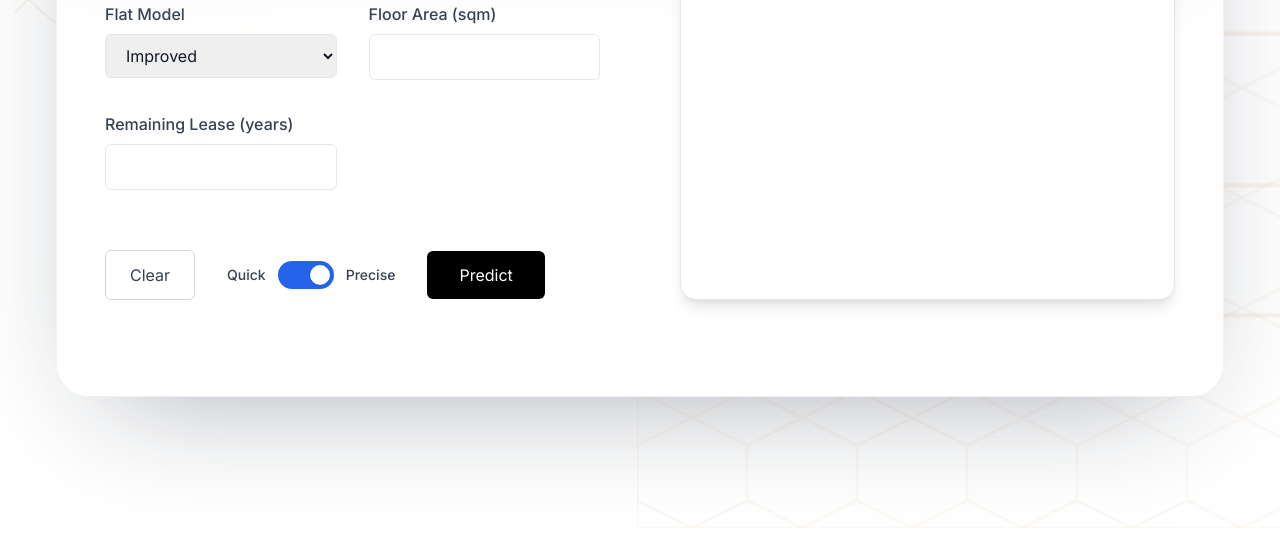
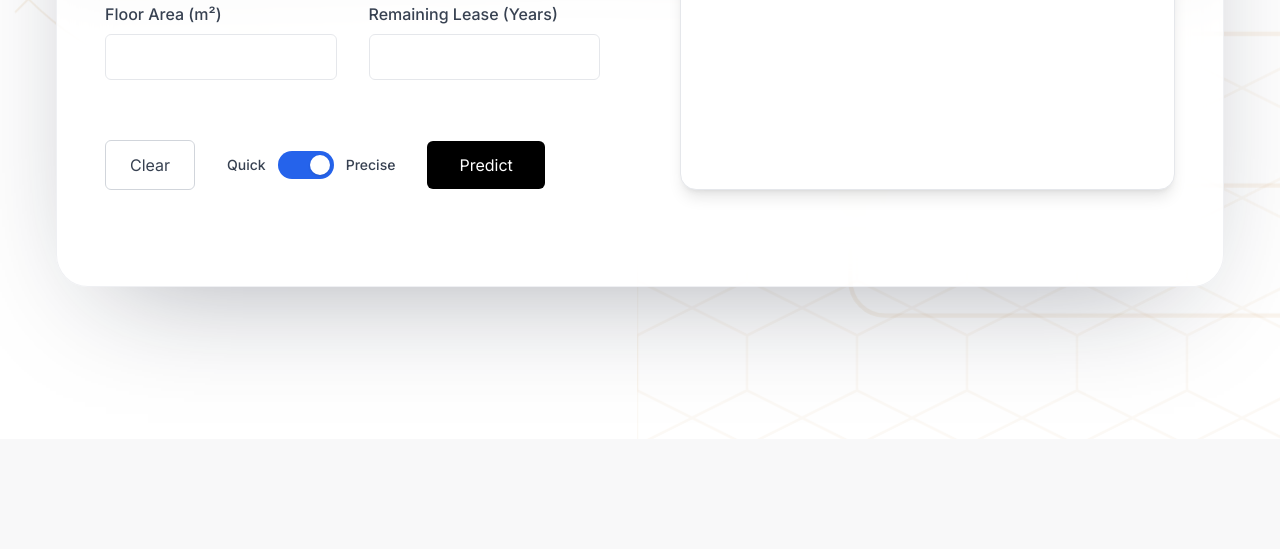
Before and after one commit to 4ndrrw/HDB-Price-Predictor, a Flask app: page /predict in a window 1280 px wide. Shown: the part 800-1349 px from the top of the page. After the commit the page ends 1192 px from the top, so only its background shows below. Run offline with Flask 3, Linux system fonts and the light colour scheme; parts of the project's set-up code (start-up, migrations or seed data) failed here and were passed over; some libraries are stand-ins or nearby versions.

Commit message:
Removed flat model field

```diff
--- a/app/database.py
+++ b/app/database.py
@@ -51,7 +51,6 @@ CREATE TABLE IF NOT EXISTS predictions (
     -- PRECISE MODE
     street_name TEXT,
     storey_range TEXT,
-    flat_model TEXT,
     address TEXT,
     latitude REAL,
     longitude REAL,
--- a/app/ml/preprocess_precise.py
+++ b/app/ml/preprocess_precise.py
@@ -16,7 +16,6 @@ def prepare_precise_input(form):
     - address
     - storey_range
     - flat_type
-    - flat_model
     - floor_area_sqm
     - remaining_lease
 
@@ -31,7 +30,6 @@ def prepare_precise_input(form):
     address = form["address"].strip().upper()
     storey_range = form["storey_range"]
     flat_type = form["flat_type"]
-    flat_model = form["flat_model"]
     floor_area = float(form["floor_area_sqm"])
     remaining_lease = float(form["remaining_lease"])
 
@@ -54,7 +52,6 @@ def prepare_precise_input(form):
         "street_name": street_name,
         "storey_range": storey_range,
         "flat_type": flat_type,
-        "flat_model": flat_model,
         "floor_area_sqm": floor_area,
         "remaining_lease": remaining_lease,
         "latitude": latitude,
--- a/app/routes/main_routes.py
+++ b/app/routes/main_routes.py
@@ -60,7 +60,6 @@ def predict():
             required_fields = [
                 "storey_range",
                 "flat_type",
-                "flat_model",
                 "floor_area_sqm",
                 "remaining_lease",
                 "address",
--- a/app/templates/predict.html
+++ b/app/templates/predict.html
@@ -311,27 +311,16 @@
               </div>
             </div>
 
-            <!-- FLAT MODEL (Precise only) -->
-            <div class="space-y-2 precise-only hidden">
-              <label class="text-base font-medium text-gray-700">Flat Model</label>
-              <select name="flat_model" class="w-full rounded-md border px-4 py-2.5" data-precise-required="true">
-                {% for m in ["Improved","New Generation","Model A","Model A2","DBSS","Maisonette",
-                            "Simplified","Standard","Terrace","Premium Apartment","Premium Apartment Loft"] %}
-                  <option>{{ m }}</option>
-                {% endfor %}
-              </select>
-            </div>
-
             <!-- FLOOR AREA -->
             <div class="space-y-2">
-              <label class="text-base font-medium text-gray-700">Floor Area (sqm)</label>
+              <label class="text-base font-medium text-gray-700">Floor Area (m²)</label>
               <input name="floor_area_sqm" type="number" min="20"
                     class="w-full rounded-md border px-4 py-2.5" required />
             </div>
 
             <!-- REMAINING LEASE -->
             <div class="space-y-2">
-              <label class="text-base font-medium text-gray-700">Remaining Lease (years)</label>
+              <label class="text-base font-medium text-gray-700">Remaining Lease (Years)</label>
               <input name="remaining_lease" type="number" min="1"
                     class="w-full rounded-md border px-4 py-2.5" required />
             </div>
@@ -450,10 +439,6 @@
 
               <td class="px-4 py-3">{{ r.floor_area_sqm }}</td>
               <td class="px-4 py-3">{{ r.flat_type }}</td>
-
-              <td class="px-4 py-3">
-                {% if r.mode == "precise" %} {{ r.flat_model }} {% else %} — {% endif %}
-              </td>
 
               <td class="px-4 py-3">
                 {% if r.mode == "precise" %} {{ r.storey_range }} {% else %} — {% endif %}
@@ -614,7 +599,7 @@ function storeySelect() {
 
 {% if user_logged_in %}
 <!-- ============================================================
-     PAGINATION + SORT SCRIPT + CSV EXPORT (ONLY WHEN LOGGED IN)
+    PAGINATION + SORT SCRIPT + CSV EXPORT (ONLY WHEN LOGGED IN)
 =============================================================== -->
 <script>
 document.addEventListener("DOMContentLoaded", () => {
@@ -785,7 +770,7 @@ document.addEventListener("DOMContentLoaded", () => {
 
 
 <!-- ============================================================
-     FORM REFILL SCRIPT
+    FORM REFILL SCRIPT
 =============================================================== -->
 <script>
 function refillForm(btn) {
@@ -814,5 +799,17 @@ function refillForm(btn) {
 }
 </script>
 
+
+<!-- ============================================================
+    PAGE REFRESH SCRIPT TO CLEAN URL
+=============================================================== -->
+<script>
+  if (window.location.search.length > 0) {
+    const cleanUrl = window.location.origin + window.location.pathname;
+    window.history.replaceState({}, "", cleanUrl);
+  }
+</script>
+
+
 {% endif %}
 {% endblock %}
```
Also changed, not shown: app/models/prediction.py (+2 -5 lines), prediction_history.db, 1 other file.
